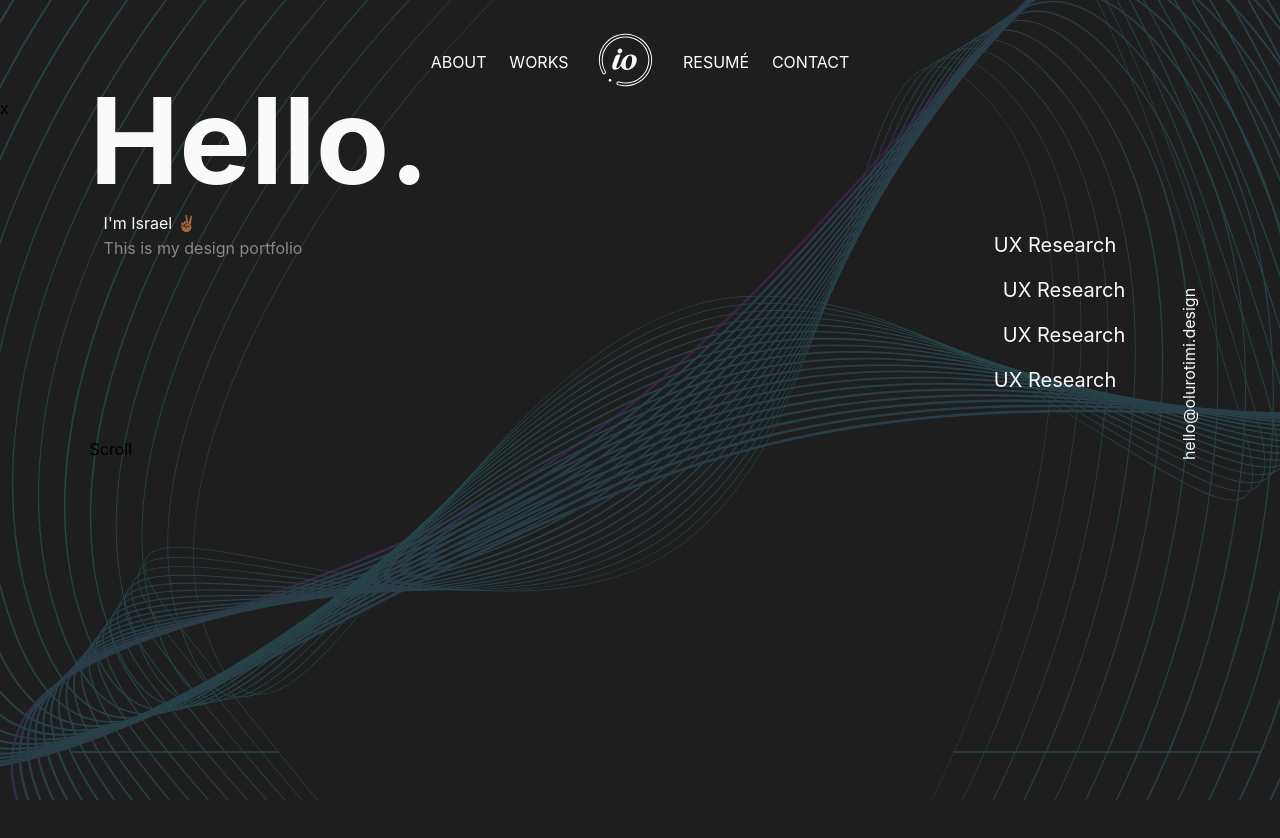
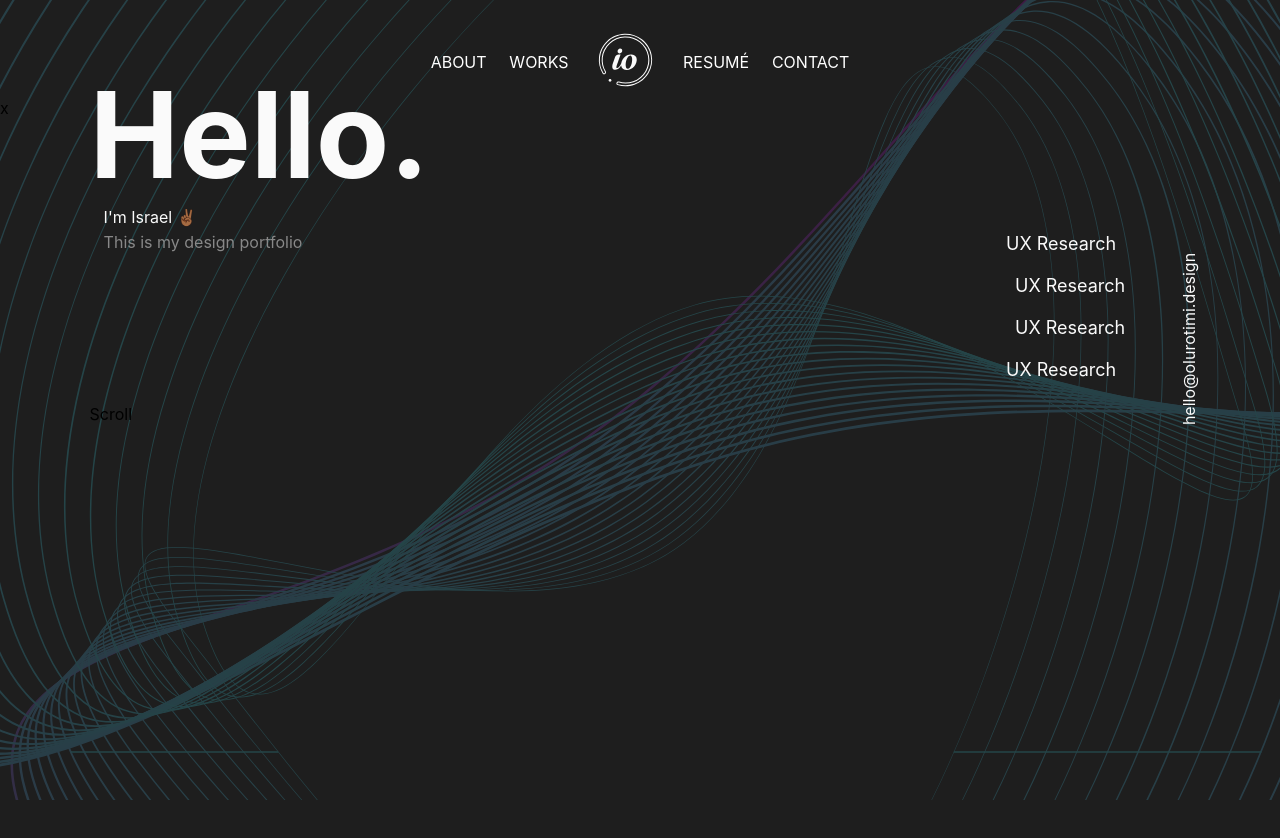
Before and after one commit to qgatssdev/mario-portfolio, a React (Create React App) app: page / in a window 1280 px wide. Shown: the top 838 px of the page. Built offline with nearby package versions, Linux system fonts and the light colour scheme.

Commit message:
fixing margins

```diff
--- a/src/components/Hero/Hero.scss
+++ b/src/components/Hero/Hero.scss
@@ -67,7 +67,7 @@
         li {
           list-style: none;
           font-weight: 400;
-          font-size: 20px;
+          font-size: 18px;
           color: #fafafa;
         }
         li:nth-child(2) {
@@ -84,7 +84,10 @@
     display: flex;
     align-items: center;
     justify-content: space-between;
-    margin-top: 4%;
+    margin-top: 2%;
+    @media (min-width: 1500px) {
+      margin-top: 7%;
+    }
 
     .hero__footer__links {
       display: flex;
--- a/src/components/ToolBox/ToolBox.scss
+++ b/src/components/ToolBox/ToolBox.scss
@@ -53,6 +53,12 @@
       @media (min-width: 0px) and (max-width: 992px) {
         grid-template-columns: repeat(3, 1fr);
       }
+      @media (min-width: 0px) and (max-width: 576px) {
+        img {
+          width: 43px;
+          height: 42px;
+        }
+      }
     }
   }
   .toolBox__section2 {
```
Also changed, not shown: src/assets/arrow.svg (added).
